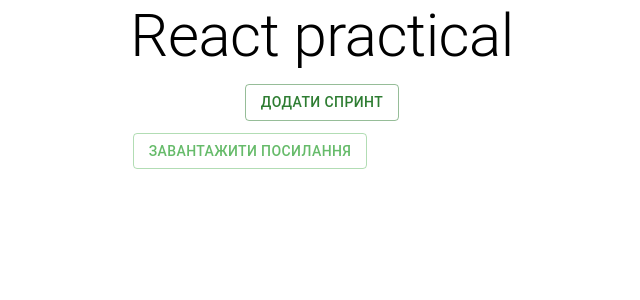
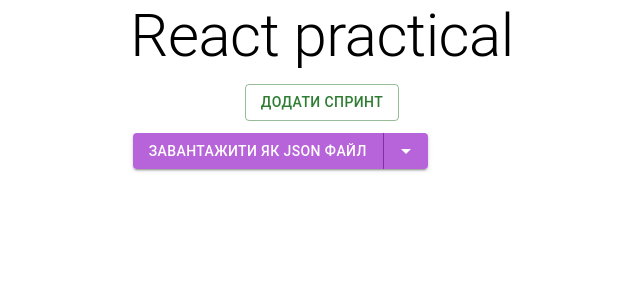
Before and after one commit to GaydAndr/save-link, a React (Create React App) app: page / in a window 1280 px wide. Shown: the top 300 px of the page, without its empty margins (318-958 px from the left). Built offline with nearby package versions, Linux system fonts and the light colour scheme.

Commit message:
download componrnt

```diff
--- /dev/null
+++ b/src/components/DownloadBTN/DocxDownloadBTN.js
@@ -0,0 +1,153 @@
+import {
+  AlignmentType,
+  convertInchesToTwip, Document,
+  ExternalHyperlink,
+  HeadingLevel,
+  LevelFormat, Packer,
+  Paragraph,
+  TextRun
+} from "docx";
+import {saveAs} from "file-saver";
+
+const docxNumberingConfig = {
+  config: [
+    {
+      reference: "my-numbering",
+      levels: [
+        {
+          level: 0,
+          format: LevelFormat.UPPER_ROMAN,
+          text: "%1",
+          alignment: AlignmentType.START,
+          style: {
+            paragraph: {
+              indent: {
+                left: convertInchesToTwip(0.3),
+                hanging: convertInchesToTwip(0.18),
+              },
+            },
+          },
+        },
+        {
+          level: 1,
+          format: LevelFormat.DECIMAL,
+          text: "%2)",
+          alignment: AlignmentType.START,
+          style: {
+            paragraph: {
+              size: 48,
+              indent: {
+                left: convertInchesToTwip(0.7),
+                hanging: convertInchesToTwip(0.18)
+              },
+            },
+          },
+        },
+      ],
+    },
+  ],
+}
+const docxListTitle = new Paragraph({
+  spacing: {
+    before: 100,
+  },
+  numbering: {
+    reference: "my-numbering",
+    level: 0,
+  },
+  heading: HeadingLevel.HEADING_1,
+  children: [
+    new TextRun({
+      text: "docxListTitle",
+      size: 36,
+      color: "000000"
+    }),
+  ],
+})
+const docxListLink = new Paragraph({
+  spacing: {
+    before: 50,
+  },
+  numbering: {
+    reference: "my-numbering",
+    level: 1,
+  },
+  children: [
+    new ExternalHyperlink({
+      children: [
+        new TextRun({
+          text: "docxListLink",
+          style: "Hyperlink",
+          size: 28,
+          color: "000000"
+        }),
+      ],
+      link: "https://www.youtube.com/watch?v=zxd5-aTi8i0&ab_channel=PhonkPalace",
+    }),
+  ]
+})
+const docxMainTitle = new Paragraph({
+  // spacing: {
+  //   before: 150,
+  // },
+  children: [
+    new TextRun({
+      text: "\t\tСписок Посилань",
+      bold: true,
+      allCaps: true,
+      size: 40,
+    }),
+  ],
+})
+
+const DocxDownloadBTN = (data) => {
+  const sections = [
+    docxMainTitle
+  ];
+  data.forEach((sprint) => {
+    const sprintTitle = new Paragraph({
+      spacing: {before: 100},
+      numbering: {reference: 'my-numbering', level: 0},
+      heading: HeadingLevel.HEADING_1,
+      children: [
+        new TextRun({
+          text: sprint.sprintTitle,
+          size: 36,
+          color: '000000',
+        }),
+      ],
+    });
+    sections.push(sprintTitle);
+    sprint.sprintLinks.forEach((link) => {
+      const linkParagraph = new Paragraph({
+        spacing: {before: 50},
+        numbering: {reference: 'my-numbering', level: 1},
+        children: [
+          new ExternalHyperlink({
+            children: [
+              new TextRun({
+                text: link.title,
+                style: 'Hyperlink',
+                size: 28,
+                color: '000000',
+              }),
+            ],
+            link: link.href,
+          }),
+        ],
+      });
+
+      sections.push(linkParagraph);
+    });
+  });
+  const doc = new Document({
+    numbering: docxNumberingConfig,
+    sections: [{children: sections}],
+  });
+
+  Packer.toBlob(doc).then(blob => {
+    saveAs(blob, "Link-List.docx");
+  });
+}
+
+export default DocxDownloadBTN;
--- a/src/components/DownloadBTN/DownloadBTN.jsx
+++ b/src/components/DownloadBTN/DownloadBTN.jsx
@@ -1,201 +1,136 @@
-import React from 'react';
-import {
-  AlignmentType,
-  convertInchesToTwip, Document,
-  ExternalHyperlink,
-  HeadingLevel,
-  LevelFormat, Packer,
-  Paragraph,
-  TextRun
-} from "docx";
-import {saveAs} from "file-saver";
-import ActionBtn from "../ActionBtn/ActionBtn";
+import * as React from 'react';
+import Button from '@mui/material/Button';
+import ButtonGroup from '@mui/material/ButtonGroup';
+import ArrowDropDownIcon from '@mui/icons-material/ArrowDropDown';
+import ClickAwayListener from '@mui/material/ClickAwayListener';
+import Grow from '@mui/material/Grow';
+import Paper from '@mui/material/Paper';
+import Popper from '@mui/material/Popper';
+import MenuItem from '@mui/material/MenuItem';
+import MenuList from '@mui/material/MenuList';
+import {createTheme, ThemeProvider, Tooltip} from "@mui/material";
+import JSONDownloadBTN from "./JSONDownloadBTN";
+import DocxDownloadBTN from "./DocxDownloadBTN";
 import {useSelector} from "react-redux";
 import {getListOfSprints} from "../../redux/sprint_slice";
 
-const DownloadBtn = () => {
+const options = [
+  {
+    id: "DOCX",
+    nameOp: 'Завантажити як DOCX файл',
+  },
+  {
+    id: 'JSON',
+    nameOp: 'Завантажити як JSON файл',
+  },
+];
+
+export default function DownloadBtn() {
   const listOfSprints = useSelector(getListOfSprints)
 
-  const docxNumberingConfig = {
-    config: [
-      {
-        reference: "my-numbering",
-        levels: [
-          {
-            level: 0,
-            format: LevelFormat.UPPER_ROMAN,
-            text: "%1",
-            alignment: AlignmentType.START,
-            style: {
-              paragraph: {
-                indent: {
-                  left: convertInchesToTwip(0.3),
-                  hanging: convertInchesToTwip(0.18),
-                },
-              },
+  const [open, setOpen] = React.useState(false);
+  const anchorRef = React.useRef(null);
+  const [selectedIndex, setSelectedIndex] = React.useState(1);
+
+  const handleClick = () => {
+    if (options[selectedIndex].id === "DOCX"){
+      DocxDownloadBTN(listOfSprints)
+    }
+    if (options[selectedIndex].id === "JSON"){
+      JSONDownloadBTN(listOfSprints)
+    }
+  };
+
+  const handleMenuItemClick = (event, index) => {
+    setSelectedIndex(index);
+    setOpen(false);
+  };
+
+  const handleToggle = () => {
+    setOpen((prevOpen) => !prevOpen);
+  };
+
+  const handleClose = (event) => {
+    if (anchorRef.current && anchorRef.current.contains(event.target)) {
+      return;
+    }
+    setOpen(false);
+  };
+
+  return (
+    <ThemeProvider
+      theme={createTheme({
+        components: {
+          MuiListItemButton: {
+            defaultProps: {
+              disableTouchRipple: true,
             },
           },
-          {
-            level: 1,
-            format: LevelFormat.DECIMAL,
-            text: "%2)",
-            alignment: AlignmentType.START,
-            style: {
-              paragraph: {
-                size: 48,
-                indent: {
-                  left: convertInchesToTwip(0.7),
-                  hanging: convertInchesToTwip(0.18)
-                },
-              },
-            },
-          },
-        ],
-      },
-    ],
-  }
-  const docxListTitle = new Paragraph({
-    spacing: {
-      before: 100,
-    },
-    numbering: {
-      reference: "my-numbering",
-      level: 0,
-    },
-    heading: HeadingLevel.HEADING_1,
-    children: [
-      new TextRun({
-        text: "docxListTitle",
-        size: 36,
-        color: "000000"
-      }),
-    ],
-  })
-  const docxListLink = new Paragraph({
-    spacing: {
-      before: 50,
-    },
-    numbering: {
-      reference: "my-numbering",
-      level: 1,
-    },
-    children: [
-      new ExternalHyperlink({
-        children: [
-          new TextRun({
-            text: "docxListLink",
-            style: "Hyperlink",
-            size: 28,
-            color: "000000"
-          }),
-        ],
-        link: "https://www.youtube.com/watch?v=zxd5-aTi8i0&ab_channel=PhonkPalace",
-      }),
-    ]
-  })
-  const docxMainTitle = new Paragraph({
-    spacing: {
-      before: 150,
-    },
-    children: [
-      new TextRun({
-        text: "\t\tСписок Посилань",
-        bold: true,
-        allCaps: true,
-        size: 40,
-      }),
-    ],
-  })
-
-  const generateWordDocument = () => {
-    const sections = [
-      new Paragraph({
-        children: [
-          new TextRun({
-            text: '\t\tСписок Посилань',
-            bold: true,
-            allCaps: true,
-            size: 40,
-          }),
-        ],
-      }),
-    ];
-    listOfSprints.forEach((sprint) => {
-      const sprintTitle = new Paragraph({
-        spacing: { before: 100 },
-        numbering: { reference: 'my-numbering', level: 0 },
-        heading: HeadingLevel.HEADING_1,
-        children: [
-          new TextRun({
-            text: sprint.sprintTitle,
-            size: 36,
-            color: '000000',
-          }),
-        ],
-      });
-      sections.push(sprintTitle);
-      sprint.sprintLinks.forEach((link) => {
-        const linkParagraph = new Paragraph({
-          spacing: { before: 50 },
-          numbering: { reference: 'my-numbering', level: 1 },
-          children: [
-            new ExternalHyperlink({
-              children: [
-                new TextRun({
-                  text: link.title,
-                  style: 'Hyperlink',
-                  size: 28,
-                  color: '000000',
-                }),
-              ],
-              link: link.href,
-            }),
-          ],
-        });
-
-        sections.push(linkParagraph);
-      });
-    });
-    const doc = new Document({
-      numbering: docxNumberingConfig,
-      sections: [{ children: sections }],
-    });
-    // const doc = new Document({
-    //   numbering: docxNumberingConfig,
-    //   sections: [
-    //     {
-    //       children: [
-    //         docxMainTitle,
-    //         docxListTitle,
-    //         docxListLink,
-    //         docxListLink,
-    //         docxListLink,
-    //         docxListTitle,
-    //         docxListLink,
-    //         docxListLink,
-    //         docxListTitle,
-    //         docxListLink,
-    //
-    //       ],
-    //     },
-    //   ],
-    // });
-
-    Packer.toBlob(doc).then(blob => {
-      saveAs(blob, "document.docx");
-    });
-  }
-
-  return (
-    <div>
-      <ActionBtn
-        variant={'outlined'}
-        color={"success"}
-        text={'Завантажити посилання'}
-        funcs={generateWordDocument}
-      />
-    </div>
+        },
+        palette: {
+          mode: "dark",
+          primary: {main: "rgba(158,45,204,0.74)"},
+          background: {paper: "rgb(181,113,238)"},
+        },
+      })}
+    >
+      <ButtonGroup
+        variant="contained"
+        ref={anchorRef}
+        aria-label="split button"
+      >
+        <Button
+          onClick={handleClick}>{options[selectedIndex].nameOp}</Button>
+        <Button
+          size="small"
+          aria-controls={open ? 'split-button-menu' : undefined}
+          aria-expanded={open ? 'true' : undefined}
+          aria-label="select merge strategy"
+          aria-haspopup="menu"
+          onClick={handleToggle}
+        >
+          <Tooltip title="Формат завантаження" placement="top" disableInteractive>
+          <ArrowDropDownIcon/>
+          </Tooltip>
+        </Button>
+      </ButtonGroup>
+      <Popper
+        sx={{
+          zIndex: 1,
+        }}
+        open={open}
+        anchorEl={anchorRef.current}
+        role={undefined}
+        transition
+        disablePortal
+      >
+        {({TransitionProps, placement}) => (
+          <Grow
+            {...TransitionProps}
+            style={{
+              transformOrigin:
+                placement === 'bottom' ? 'center top' : 'center bottom',
+            }}
+          >
+            <Paper>
+              <ClickAwayListener onClickAway={handleClose}>
+                <MenuList id="split-button-menu" autoFocusItem>
+                  {options.map((option, index) => (
+                    <MenuItem
+                      key={option.nameOp}
+                      disabled={index === 2}
+                      selected={index === selectedIndex}
+                      onClick={(event) => handleMenuItemClick(event, index)}
+                    >
+                      {option.nameOp}
+                    </MenuItem>
+                  ))}
+                </MenuList>
+              </ClickAwayListener>
+            </Paper>
+          </Grow>
+        )}
+      </Popper>
+    </ThemeProvider>
   );
-};
-
-export default DownloadBtn;
+}
--- /dev/null
+++ b/src/components/DownloadBTN/JSONDownloadBTN.js
@@ -0,0 +1,9 @@
+const JSONDownloadBTN = (data) => {
+    const blob = new Blob([JSON.stringify(data)], { type: "application/json" });
+    const url = window.URL.createObjectURL(blob);
+    const anchor = document.createElement("a");
+    anchor.href = url;
+    anchor.download = "Link-List.json";
+    anchor.click();
+  };
+export default JSONDownloadBTN;
```
